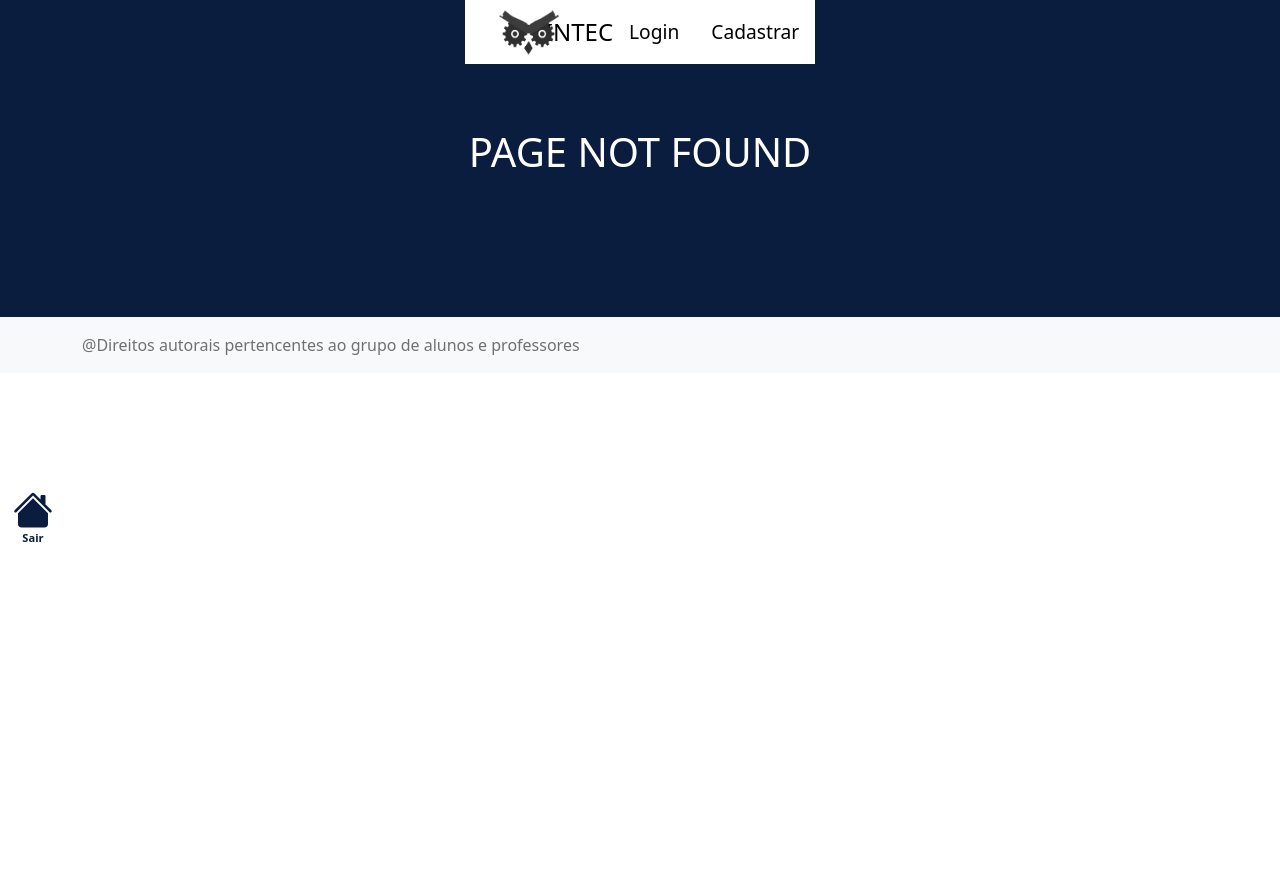
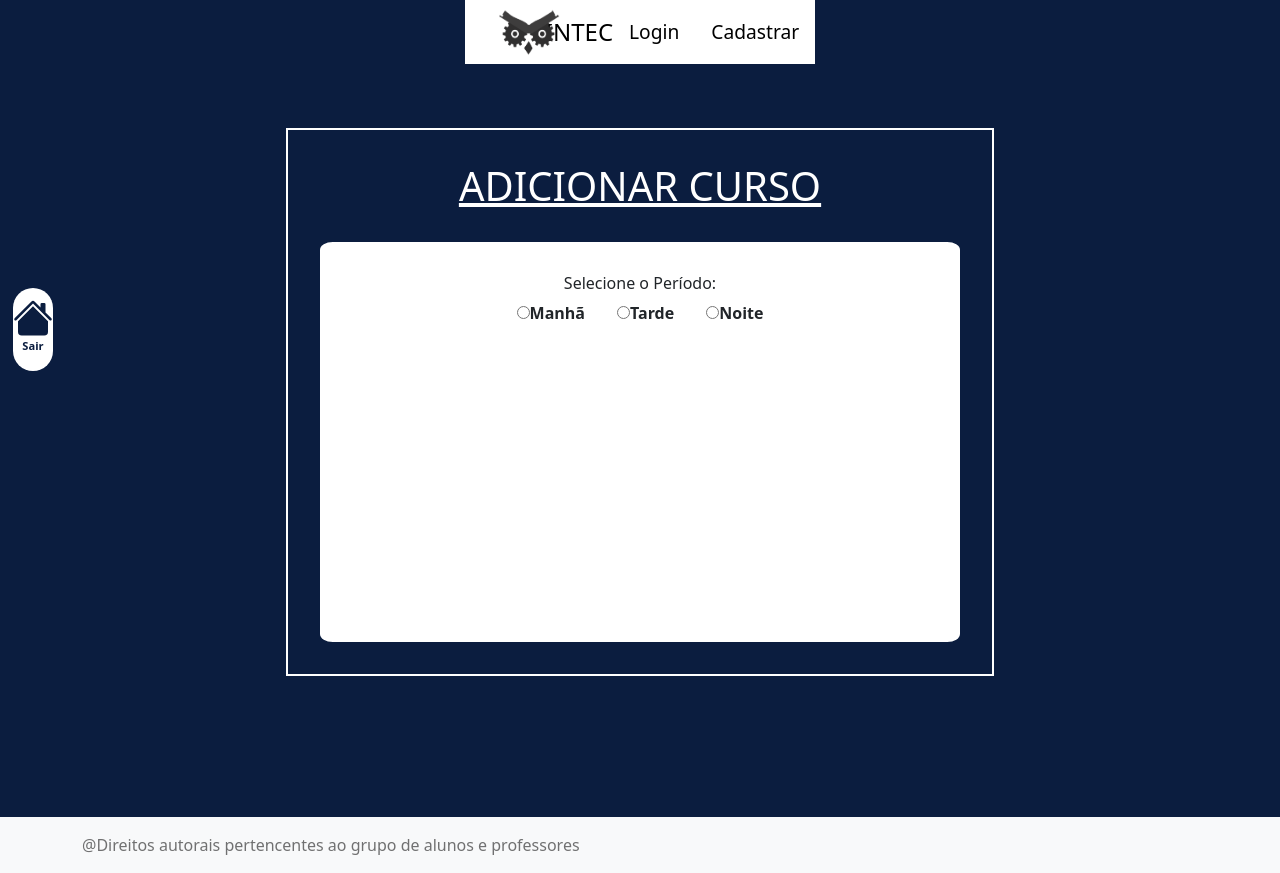
Before and after one commit to IntecEmbu/ProfessoresAlunos-frontend, a React (Create React App) app: page /Addcurso in a window 1280 px wide. Before the commit this address had no page. Before the commit the page ends 800 px from the top, so only its background shows below. Built offline with nearby package versions, Linux system fonts and the light colour scheme; sample sign-in values are in the browser's storage.

Commit message:
add curso page

```diff
--- a/src/App.js
+++ b/src/App.js
@@ -11,6 +11,7 @@ import Feedback1 from './pages/FeedBack1';
 import Feedback2 from './pages/FeedBack2';
 import Feedback3 from './pages/Feedback3';
 import CoordFunc from './pages/CoordFunc';
+import AddCurso from './pages/AddCurso';
 import Erro from './pages/Erro';
 import Header from './components/Header/index.js';
 import Footer from './components/Footer/index.js';
@@ -30,7 +31,8 @@ function App() {
             <Route path='/Cadastro' element={<Cadastro />} />
             <Route path='/Login' element={<Login />} />
             <Route element={<ProtectedRouter />}>
-            <Route path='/CoordFunc' element={<CoordFunc />} />
+              <Route path='/Addcurso' element={<AddCurso />} />
+              <Route path='/CoordFunc' element={<CoordFunc />} />
               <Route path='/Avaliacao' element={<Avaliacao />} />
               <Route path='/Avaliacoes' element={<Avaliacao2 />} />
               <Route path='/Feedback1' element={<Feedback1 />} />
--- a/src/StyleComponents/btn.css
+++ b/src/StyleComponents/btn.css
@@ -1,6 +1,6 @@
 .cont-btn{
   position: fixed;
-  margin-top: 22rem;
+  margin-top: 10rem;
   margin-left: 13px;
   z-index: 99;
   font-size: smaller;
--- /dev/null
+++ b/src/pages/AddCurso/index.js
@@ -0,0 +1,62 @@
+import React, { useState } from 'react';
+import { Link } from 'react-router-dom'
+import Button from 'react-bootstrap/Button';
+import Btn from '../../components/BotaoFlutuante';
+import '../../styles/AddCurso.css';
+
+
+
+function Index() {
+
+
+    return (
+        <>
+            <Btn />
+            <div className='pai-addCurso'>
+                <h1 className='text-addCurso'>ADICIONAR CURSO</h1>
+                <div className='addCurso-container'>
+                <fieldset class="">
+                        <div class="">
+                            <h6 className='text-addCurso-periodo'>Selecione o Período:</h6>
+                            <div class="" className='AddCurso-periodo'>
+                                <div class="" >
+                                    <label class="" for="gridRadios2">
+                                        <input
+                                            type="radio"
+                                            name="Periodo"
+                                            value="Manhã"
+                                            required />
+                                        Manhã
+                                    </label>
+                                </div>
+                                <div class="">
+                                    <label class="" for="gridRadios2">
+                                        <input
+                                            type="radio"
+                                            name="Periodo"
+                                            value="Tarde"
+                                            required />
+                                        Tarde
+                                    </label>
+                                </div>
+                                <div class="">
+                                    <label class="" for="gridRadios2">
+                                        <input
+                                            type="radio"
+                                            name="Periodo"
+                                            value="Noite"
+                                            required />
+                                        Noite
+                                    </label>
+                                </div>
+                            </div>
+
+                        </div>
+                    </fieldset>
+                </div>
+            </div>
+        </>
+    )
+}
+
+export default Index
--- a/src/pages/CoordFunc/index.js
+++ b/src/pages/CoordFunc/index.js
@@ -13,7 +13,7 @@ function Index() {
             <div className='pai-coord'>
                 <h1 className='textFunc'>ESPAÇO DO COORDENADOR</h1>
                 <div className='Card-Group'>
-                    <Link to='/'>
+                    <Link to='/Addcurso'>
                         <div className='cont-btn-curso'>
                             <FaClipboardList size={'5em'} className='btn-logo' />
                             <p className='p-coord-curso'>Adicionar Curso</p>
--- /dev/null
+++ b/src/styles/AddCurso.css
@@ -0,0 +1,39 @@
+.pai-addCurso{
+    display: flex;
+    flex-direction: column;
+    margin: 2rem;
+    padding: 2rem;
+    border: solid 2px #fff;
+    height: fit-content;
+    flex-wrap: wrap;
+    align-content: center;
+
+
+}
+
+.text-addCurso{
+    color: #fff;
+    text-decoration: underline 10%;
+    margin-bottom: 2rem;
+}
+
+.addCurso-container{
+    background-color: #fff;
+    width: 40rem;
+    height: 25rem;
+    border-radius: 2%;
+
+}
+
+.AddCurso-periodo{
+    display: flex;
+    flex-direction: row;
+    gap: 2rem;
+    justify-content: center;
+    margin-bottom: 1rem;
+    font-weight: bold;
+}
+
+.text-addCurso-periodo{
+    margin-top: 2rem;
+}
```
